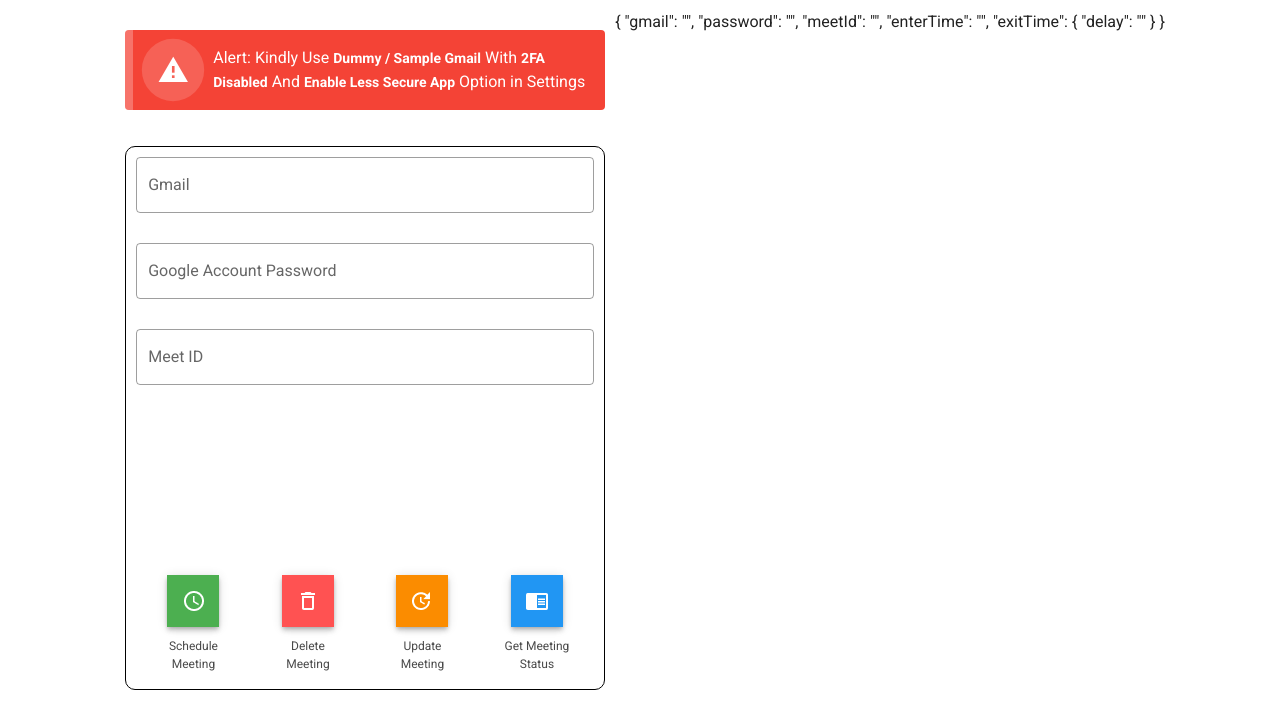
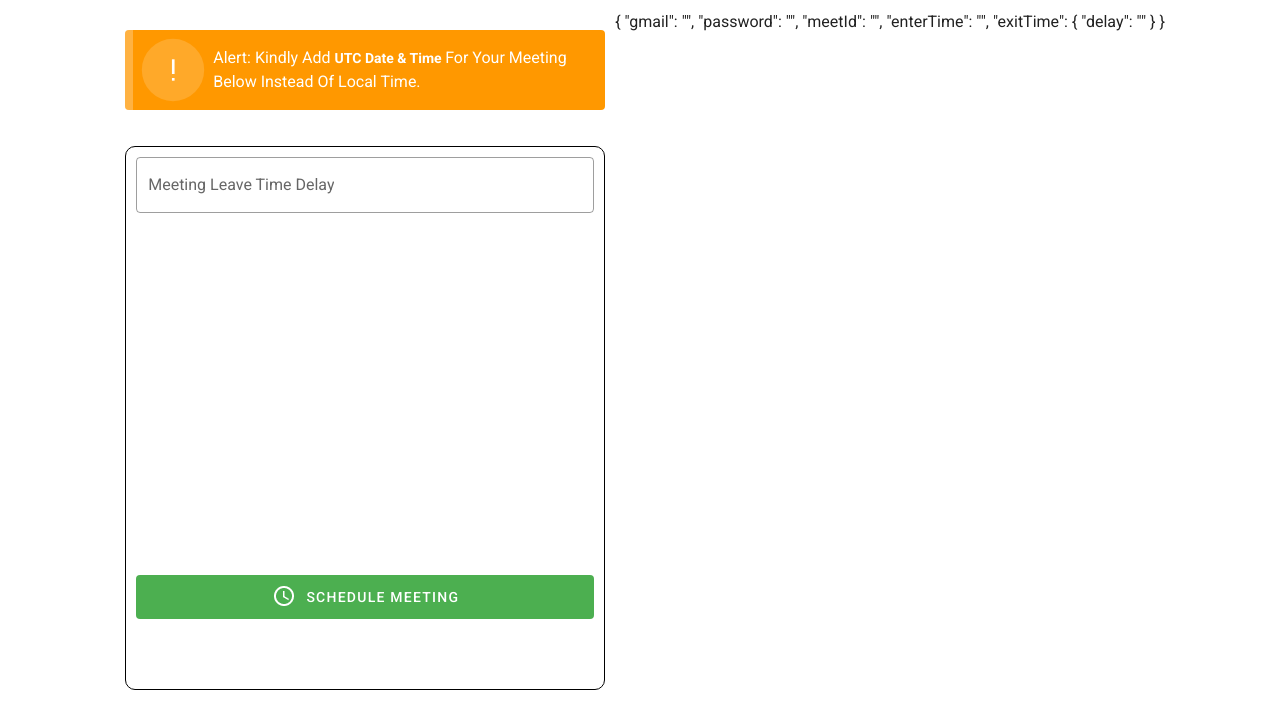
Before and after one commit to simarbagga401/meet-automate-client, a Nuxt app: page /home in a window 1280 px wide. Both pictures are taken after a click on the button 193 px from the left and 600 px from the top of the page. Shown: the top 728 px of the page. Built offline with nearby package versions, Linux system fonts and the light colour scheme.

Commit message:
refactor: make alert components

```diff
--- /dev/null
+++ b/components/OrangeAlert.vue
@@ -0,0 +1,17 @@
+<template>
+	<v-alert color="orange" prominent type="warning" border="left">
+		Alert: Kindly Add <span>UTC Date & Time </span> For Your Meeting Below
+		Instead Of Local Time.
+	</v-alert>
+</template>
+
+<script>
+export default {};
+</script>
+
+<style lang="scss" scoped>
+span {
+	font-weight: bold;
+	font-size: 14px;
+}
+</style>
--- /dev/null
+++ b/components/RedAlert.vue
@@ -0,0 +1,18 @@
+<template>
+	<v-alert color="red" prominent type="error" border="left">
+		Alert: Kindly Use <span>Dummy / Sample Gmail</span> With
+		<span>2FA Disabled</span> And <span>Enable Less Secure App</span> Option in
+		Settings
+	</v-alert>
+</template>
+
+<script>
+export default {};
+</script>
+
+<style lang="scss" scoped>
+span {
+	font-weight: bold;
+	font-size: 14px;
+}
+</style>
--- a/pages/home.vue
+++ b/pages/home.vue
@@ -1,28 +1,8 @@
 <template>
 	<section>
 		<div id="container">
-			<v-alert
-				v-show="visibleForm === 0"
-				color="red"
-				prominent
-				type="error"
-				border="left"
-			>
-				Alert: Kindly Use <span>Dummy / Sample Gmail</span> With
-				<span>2FA Disabled</span> And <span>Enable Less Secure App</span> Option
-				in Settings
-			</v-alert>
-
-			<v-alert
-				v-show="visibleForm === 1 || visibleForm === 2"
-				color="orange"
-				prominent
-				type="warning"
-				border="left"
-			>
-				Alert: Kindly Add <span>UTC Date & Time </span> For Your Meeting Below
-				Instead Of Local Time.
-			</v-alert>
+			<RedAlert v-show="visibleForm === 0" />
+			<OrangeAlert v-show="visibleForm === 1 || visibleForm === 2" />
 
 			<div class="form">
 				<div v-show="visibleForm === 0" class="inputs">
@@ -52,14 +32,6 @@
 				</div>
 
 				<div v-show="visibleForm === 1" class="inputs">
-					<v-text-field
-						v-model="meetInfo.enterTime"
-						label="Meeting Enter Time"
-						placeholder="Meeting Enter Time"
-						clearable
-						outlined
-					></v-text-field>
-
 					<v-text-field
 						v-model="meetInfo.exitTime.delay"
 						label="Meeting Leave Time Delay"
@@ -207,12 +179,14 @@ export default {
 			switch (reqType) {
 				case 'create':
 					createHandler();
+					this.visibleForm = 1;
 					break;
 				case 'read':
 					readHandler();
 					break;
 				case 'update':
 					updateHandler();
+					this.visibleForm = 2;
 					break;
 				case 'delete':
 					deleteHandler();
```
